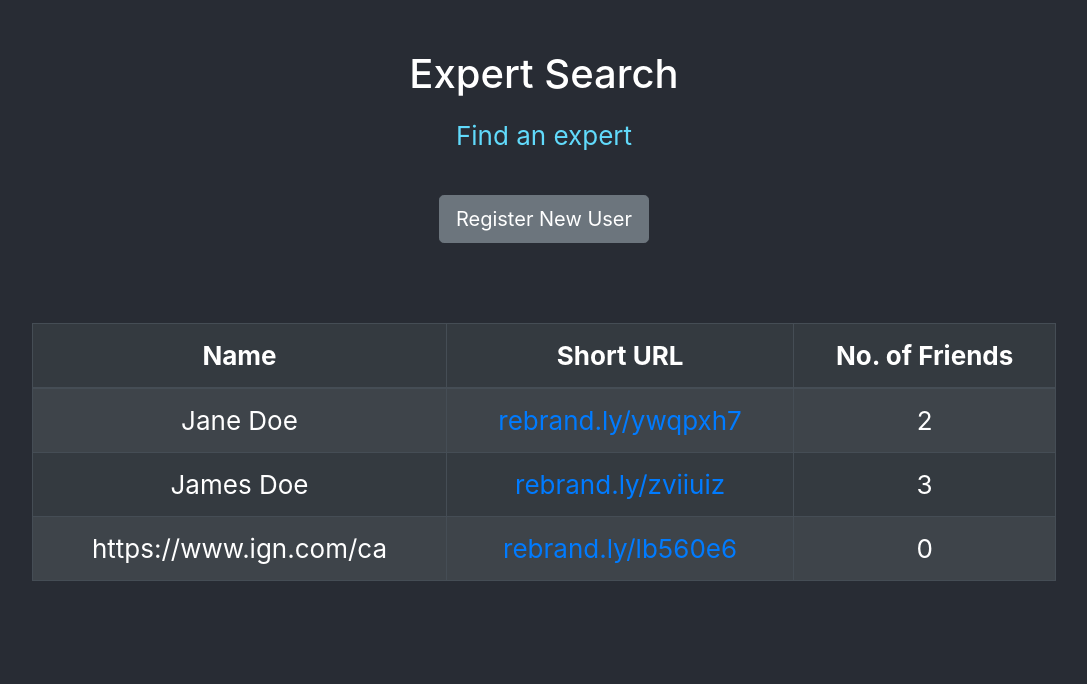
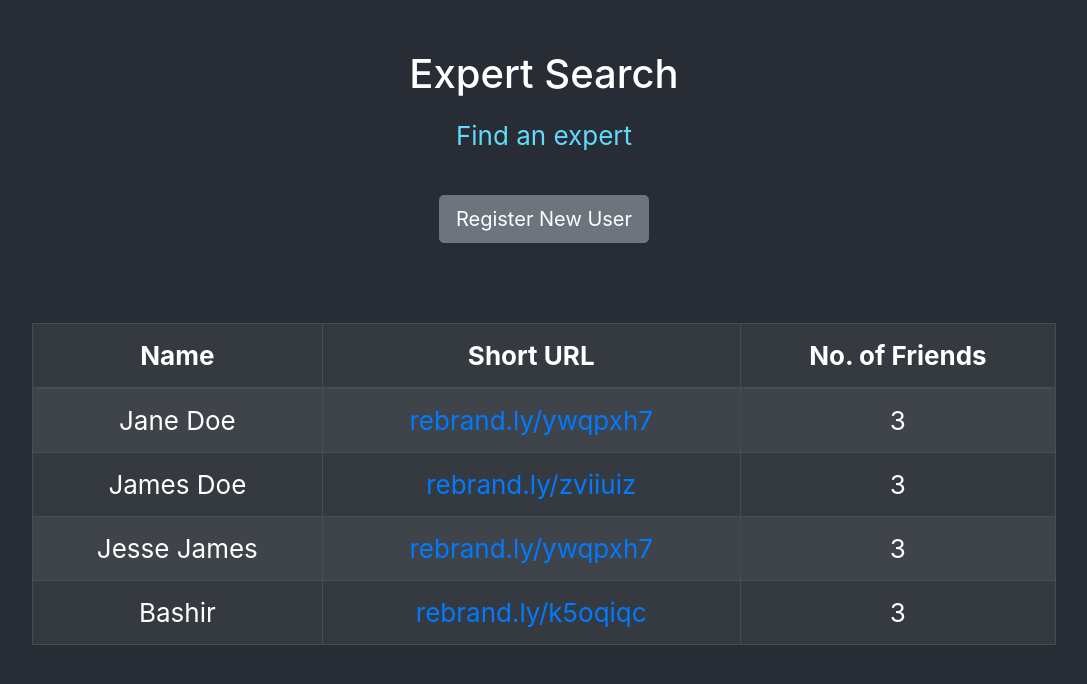
Before and after one commit to begeh/wanda-challenge, a React (Create React App) app: page / in a window 1280 px wide. Shown: the top 684 px of the page, without its empty margins (96-1183 px from the left). Built offline with nearby package versions, Linux system fonts and the light colour scheme.

Commit message:
friend can be added from user profile and updates user and friend's friends list in database and rerenders page with updated friends list

```diff
--- a/src/components/FriendSearchItem.js
+++ b/src/components/FriendSearchItem.js
@@ -1,14 +1,54 @@
 import React from 'react';
 import {ListGroup, ListGroupItem, Button} from "react-bootstrap";
 
+import {useHistory} from "react-router-dom";
+
+import filterFriends from '../helpers/filterFriends';
+
+const request = require("request");
+
 export default function FriendSearchItem(props){
+  let history = useHistory();
+  const {friend, user, list} = props;
+  console.log(user);
+
+  const handleClick = async (e) =>{
+    e.preventDefault();
+    friend.friends.push(user.id);
+    user.friends.push(friend.id);
+    const updates = {user: user, friend: friend};
+    list[user.id - 1] = user;
+    list[friend.id - 1] = friend;
+
+    await request({
+      uri: "http://localhost:8080/addfriend",
+      method: "POST",
+      body: JSON.stringify(updates),
+      headers: {
+        "Content-Type": "application/json",
+        'Access-Control-Allow-Origin': 'http://localhost:8080',
+        "Access-Control-Allow-Methods": "POST",
+        }
+  }, async (err, response, body) => {
+      if(err){
+        return;
+      }
+    })
+    history.push({pathname: "/profile", state: {user: user, list: list, friendList: filterFriends(user.friends, list)}})
+  }
+
   return(
     <ListGroup horizontal>
       <ListGroupItem>
-        {props.name}
+        {friend.name}
       </ListGroupItem>
       <ListGroupItem>
-        <Button variant="secondary">Add Friend</Button>
+        <Button
+        variant="secondary"
+        onClick={(e)=> handleClick(e)}
+        >
+          Add Friend
+        </Button>
       </ListGroupItem>
     </ListGroup>
   )
--- a/src/components/TableItem.js
+++ b/src/components/TableItem.js
@@ -1,6 +1,4 @@
 import React from 'react';
-
-import {Button} from "react-bootstrap";
 
 import {useHistory} from "react-router-dom";
 
@@ -8,12 +6,13 @@ import filterFriends from '../helpers/filterFriends';
 
 export default function TableItem(props){
   let history = useHistory();
-  const {name, longUrl, shortUrl, friends, list} = props;
+  const {name, longUrl, shortUrl, friends} = props.user;
+  const{list} = props;
 
   const handleClick = (e) =>{
     e.preventDefault();
     const friendList = filterFriends(friends, list);
-    history.push({pathname: "/profile", state: {...props, friendList: friendList}})
+    history.push({pathname: "/profile", state: {user: props.user, list: list, friendList: friendList}})
   }
 
   return(
@@ -25,9 +24,6 @@ export default function TableItem(props){
         </a>
       </td>
       <td>{friends.length}</td>
-      {/* <td>
-        <Button variant="primary">Add Friend</Button>
-      </td> */}
     </tr>
   )
 }
--- a/src/db.json
+++ b/src/db.json
@@ -6,7 +6,8 @@
     "shortUrl": "rebrand.ly/ywqpxh7",
     "friends": [
       2,
-      3
+      3,
+      4
     ],
     "headings": []
   },
@@ -17,19 +18,35 @@
     "shortUrl": "rebrand.ly/zviiuiz",
     "friends": [
       1,
-      4,
-      5
+      3,
+      4
     ],
     "headings": []
   },
   "3": {
     "id": 3,
-    "name": "https://www.ign.com/ca",
-    "longUrl": "https://www.ign.com/ca",
-    "shortUrl": "rebrand.ly/lb560e6",
-    "friends": [],
+    "name": "Jesse James",
+    "longUrl": "http://www.google.com/",
+    "shortUrl": "rebrand.ly/ywqpxh7",
+    "friends": [
+      1,
+      2,
+      4
+    ],
+    "headings": []
+  },
+  "4": {
+    "id": 4,
+    "name": "Bashir",
+    "longUrl": "https://www.nintendo.com",
+    "shortUrl": "rebrand.ly/k5oqiqc",
+    "friends": [
+      1,
+      2,
+      3
+    ],
     "headings": [
-      "Error: Web Scraping Not Allowed"
+      "New video game releases"
     ]
   }
 }
--- a/src/pages/Main.js
+++ b/src/pages/Main.js
@@ -141,12 +141,13 @@ export default function Main(props){
                 list.map((expert, index) => (
                   <TableItem
                     key={index}
-                    id={expert.id}
-                    name={expert.name}
-                    shortUrl={expert.shortUrl}
-                    friends={expert.friends}
-                    headings={expert.headings}
-                    longUrl={expert.longUrl}
+                    user={expert}
+                    // id={expert.id}
+                    // name={expert.name}
+                    // shortUrl={expert.shortUrl}
+                    // friends={expert.friends}
+                    // headings={expert.headings}
+                    // longUrl={expert.longUrl}
                     list={list}
                   />
                 ))
--- a/src/pages/Profile.js
+++ b/src/pages/Profile.js
@@ -11,7 +11,8 @@ import FriendSearchItem from '../components/FriendSearchItem';
 
 export default function Profile(props) {
   let history = useHistory();
-  const {id, name, longUrl, shortUrl, headings, friends, list, friendList} = props.location.state;
+  const {id, name, longUrl, shortUrl, headings, friends} = props.location.state.user;
+  const  {list, friendList} = props.location.state;
 
   const[friend, setFriend] = useState("");
   const [searchFriends, setSearchFriends] = useState([]);
@@ -25,17 +26,13 @@ export default function Profile(props) {
         search.push(user);
       }
     }
-    console.log(list);
-    console.log(notFriends);
-    // console.log(list);
-    // console.log(search);
     setSearchFriends(search);
 
   },[friend])
 
   const friendRedirect = (e, friend) =>{
     e.preventDefault();
-    history.push({pathname: "/profile", state: {...friend, list: list, friendList: filterFriends(friend.friends, list)}})
+    history.push({pathname: "/profile", state: {user: friend, list: list, friendList: filterFriends(friend.friends, list)}})
   }
 
   return(
@@ -95,8 +92,13 @@ export default function Profile(props) {
             friend ?
             <ListGroup className="search">
               {
-                searchFriends.map((user, index) => (
-                  <FriendSearchItem name={user.name} />
+                searchFriends.map((friend, index) => (
+                  <FriendSearchItem
+                  key={index}
+                  friend={friend}
+                  user={props.location.state.user}
+                  list={list}
+                  />
                 ))
               }
             </ListGroup>
```
Also changed, not shown: src/experts.json (+9 -1 lines), src/server.js (+7 -0 lines).
